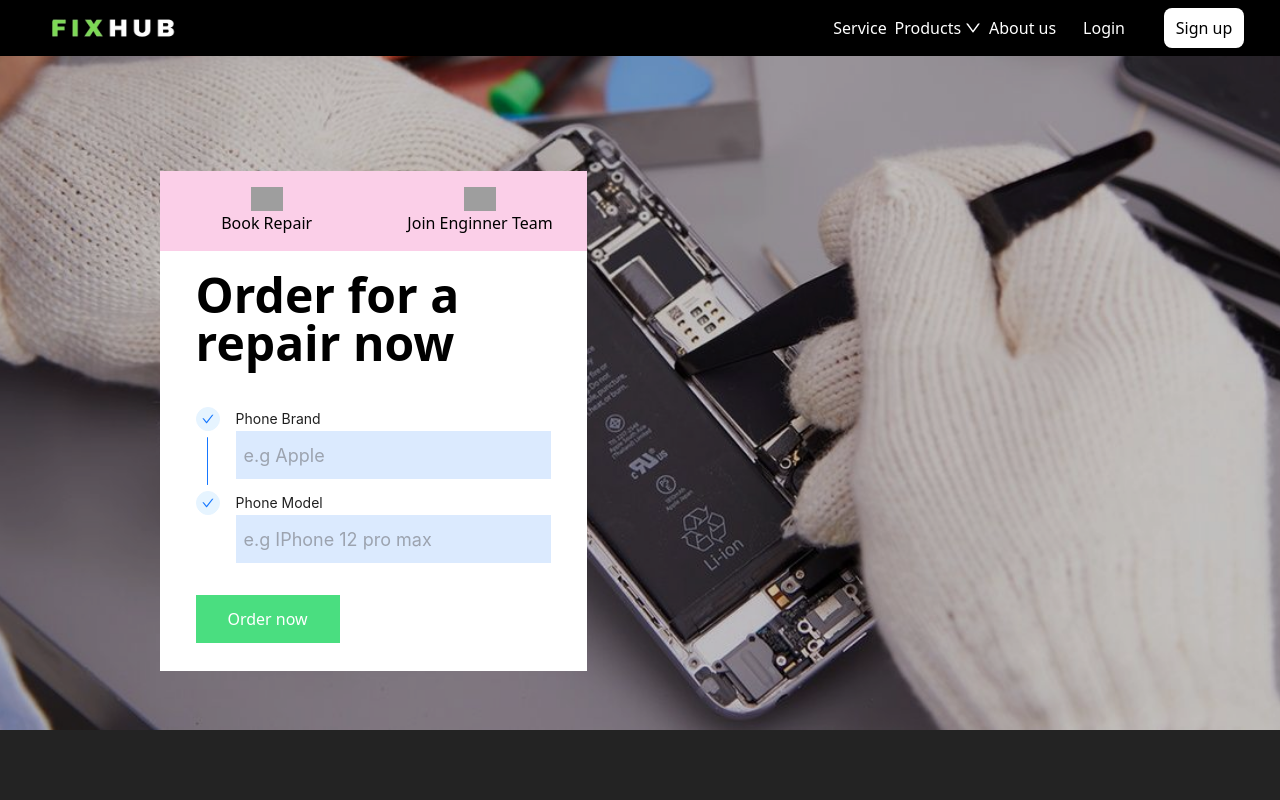
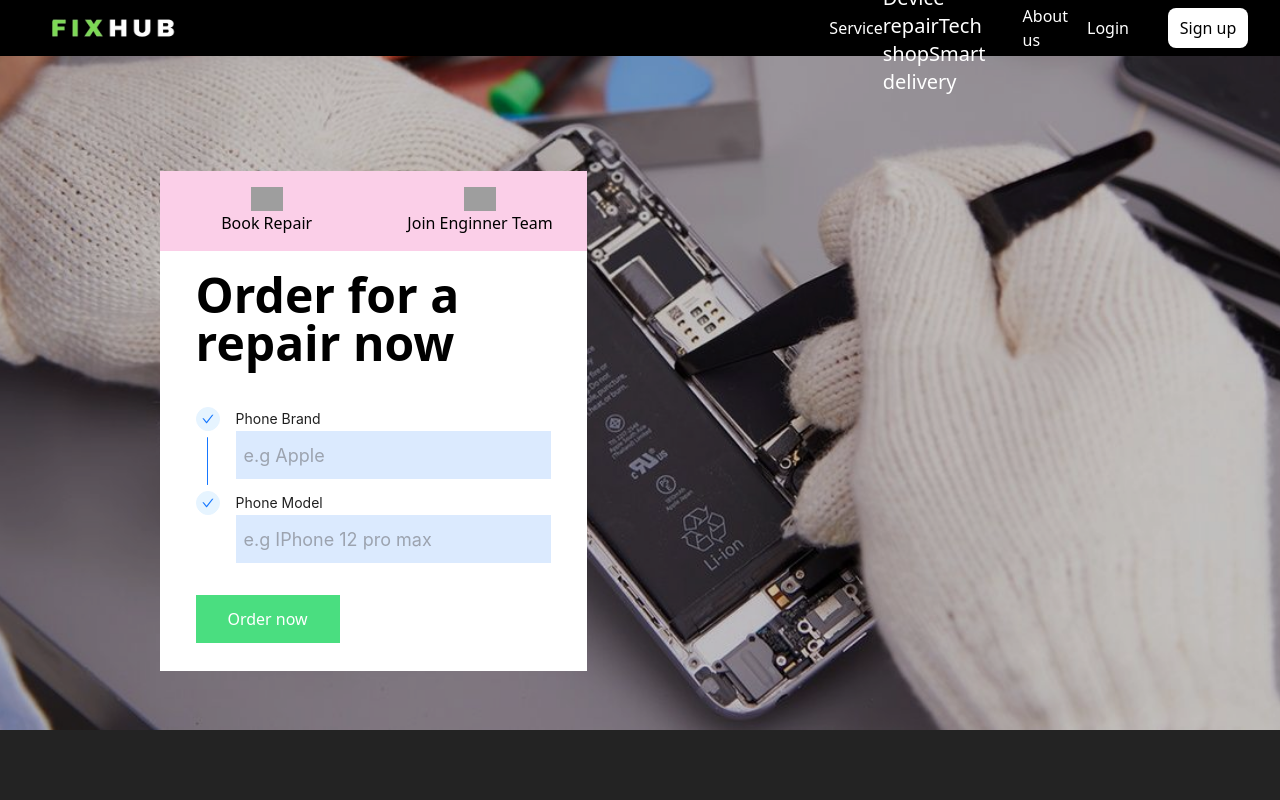
Before and after one commit to iFive-Technology/iFive.app, a React (Vite) app: page / in a window 1280 px wide. Shown: the top 800 px of the page. Built offline with nearby package versions, Linux system fonts and the light colour scheme; grey boxes are pictures that could not be loaded.

Commit message:
Update NavBar.jsx
hello

```diff
--- a/src/Components/NavBar/NavBar.jsx
+++ b/src/Components/NavBar/NavBar.jsx
@@ -2,9 +2,9 @@ import React, { useState } from 'react'
 import './NavBar.css'
 import logo from '../Assets/logos/fixlogo.png'
 import { FaBars } from 'react-icons/fa'
-import { FiX } from 'react-icons/fi'
-import { DownOutlined } from '@ant-design/icons';
-import { Dropdown, } from 'antd';
+import { FiX, FiChevronDown } from 'react-icons/fi'
+
+
 
 const NavBar = () => {
 const [showBar, setShowBar] = useState(false);
@@ -13,23 +13,7 @@ const handleNavBar = () =>{
   setShowBar(!showBar)
 }
 
-  const onClick = ({ key }) => {
-    message.info(`Click on item ${key}`);
-  };
-  const items = [
-    {
-      label: '1st menu item',
-      key: '1',
-    },
-    {
-      label: '2nd menu item',
-      key: '2',
-    },
-    {
-      label: '3rd menu item',
-      key: '3',
-    },
-  ];
+
 
 
   return (
@@ -40,21 +24,18 @@ const handleNavBar = () =>{
 
 <div className=' lg:w-4/12 md:w-7/12 mr-5'>
     <ul className='flex justify-around w-full items-center text-1xl '>
-        <li className='cursor-pointer list-none'>Service</li>
-        <li className='cursor-pointer list-none'> <Dropdown
-    menu={{
-      items,
-      onClick,
-    }}
-  >
-    <a onClick={(e) => e.preventDefault()}>
+        <li className='cursor-pointer list-none' onClick={handleNavBar}>Service</li>
+        <li className='cursor-pointer list-none'>
 
-        Products
-        <DownOutlined className=' ml-1'/>
-
-    </a>
-  </Dropdown></li>
-        <li className='cursor-pointer list-none'>About us</li>
+        <div className="dropdown" style={{ float: 'left'}}>
+  <button className="text-1xl cursor-pointer flex items-center ">Products<span><FiChevronDown/></span></button>
+  <div className="dropdown-content text-xl" style={{left: 0}}>
+  <a href="#" onClick={handleNavBar}>Device repair</a>
+  <a href="#" onClick={handleNavBar}>Tech shop</a>
+  <a href="#" onClick={handleNavBar}>Smart delivery</a>
+  </div>
+</div></li>
+        <li className='cursor-pointer list-none' onClick={handleNavBar}>About us</li>
 
         <div className='flex gap-5 items-center '>
         <li className='text-white w-20 list-none  flex justify-center p-2 rounded-lg cursor-pointer'>Login</li>
@@ -83,22 +64,20 @@ const handleNavBar = () =>{
         <div className={showBar ? 'bg-white  w-full h-screen z-10 absolute top-14' : 'hidden'}>
           <div className='w-full  '>
             <ul className='text-3xl text-black font-medium ml-10 flex flex-col gap-10 mt-10'>
-            <li className='cursor-pointer list-none'>Service</li>
-        <li className='cursor-pointer list-none'>About us</li>
-        <li className='cursor-pointer list-none'>
-          <Dropdown
-    menu={{
-      items,
-      onClick,
-    }}
-  >
-    <a onClick={(e) => e.preventDefault()}>
+            <li className='cursor-pointer list-none w-36' onClick={handleNavBar}>Service</li>
+        <li className='cursor-pointer list-none w-36' onClick={handleNavBar}>About us</li>
+        <li className='cursor-pointer list-none w-36 outline-none'>
 
-        Products
-        <DownOutlined className='text-2xl ml-1'/>
+        <div className="dropdown" style={{ float: 'left'}}>
+        <button className="text-1xl cursor-pointer dropdown-btn text-3xl text-black font-medium flex items-center ">Products <span><FiChevronDown/></span></button>
+  <div className="dropdown-content w-44 text-xl " style={{left: 0}}>
+  <a href="#" onClick={handleNavBar}>Device repair</a>
+  <a href="#" onClick={handleNavBar}>Tech shop</a>
+  <a href="#" onClick={handleNavBar}>Smart delivery</a>
+  </div>
+</div>
 
-    </a>
-  </Dropdown></li>
+</li>
             </ul>
           </div>
         </div>
```
